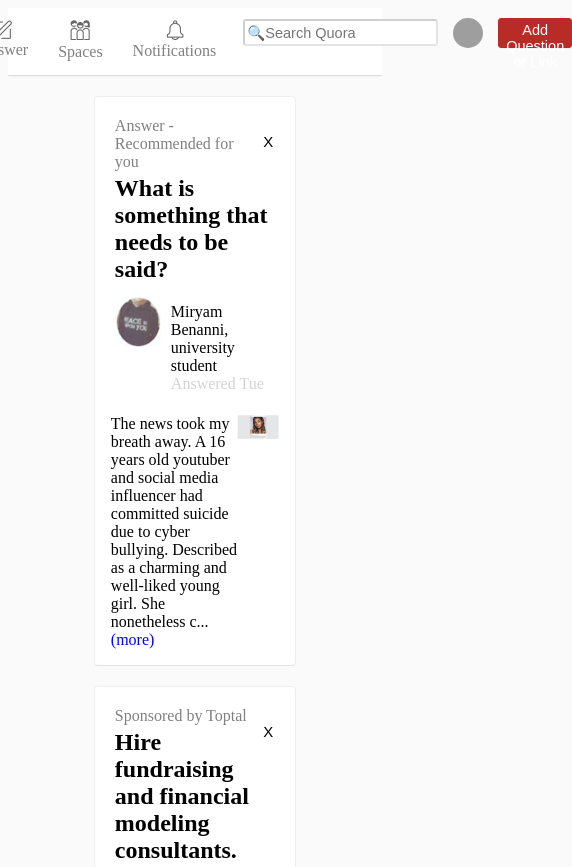
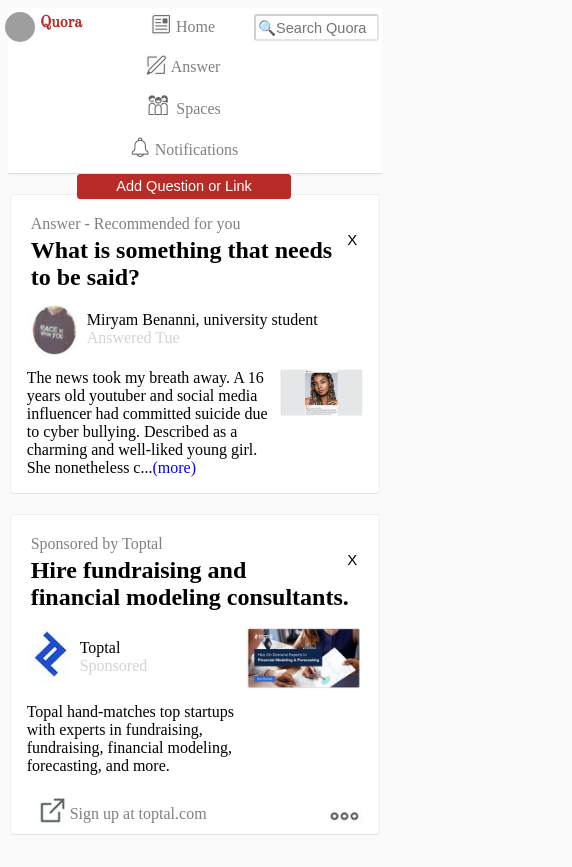
Before and after one commit to achetcu/QuoraHeaderCards, a plain HTML site: page index.html in a window 390 px wide. Shown: the top 867 px of the page, 572 px wide, since content can reach past the window. After the commit the page ends 844 px from the top, so only its background shows below. Drawn offline with nearby package versions, Linux system fonts and the light colour scheme; grey boxes are pictures that could not be loaded; a web font is replaced by a local one.

Commit message:
mobile started

```diff
--- a/index.css
+++ b/index.css
@@ -202,3 +202,51 @@
     top: 15px;
 
 }
+
+@media (max-width: 480px) {
+    /* Selectors and styles affecting screens UP TO 480px (Phone) */
+header{
+    display:flex;
+    flex-direction: column;
+
+}
+.name{
+    position: absolute;
+    top: 5px;
+    left: 40px;
+    font-size:16px;
+}
+.avatar{
+    position:absolute;
+    top: 2px;
+    left:5px;
+}
+
+
+.headInput{
+
+    position: absolute;
+    top: 3px;
+    right: -4px;
+    width: 117px;
+}
+
+.nav{
+    padding-top: 5px;
+    margin:0;
+}
+.headBtn{
+    position: absolute;
+    margin: 0 auto;
+    width: 214px;
+    height: 25px;
+    top: 174px;
+    right: 99px;
+}
+.bubble{
+    width:90%;
+
+}
+
+
+}
```
